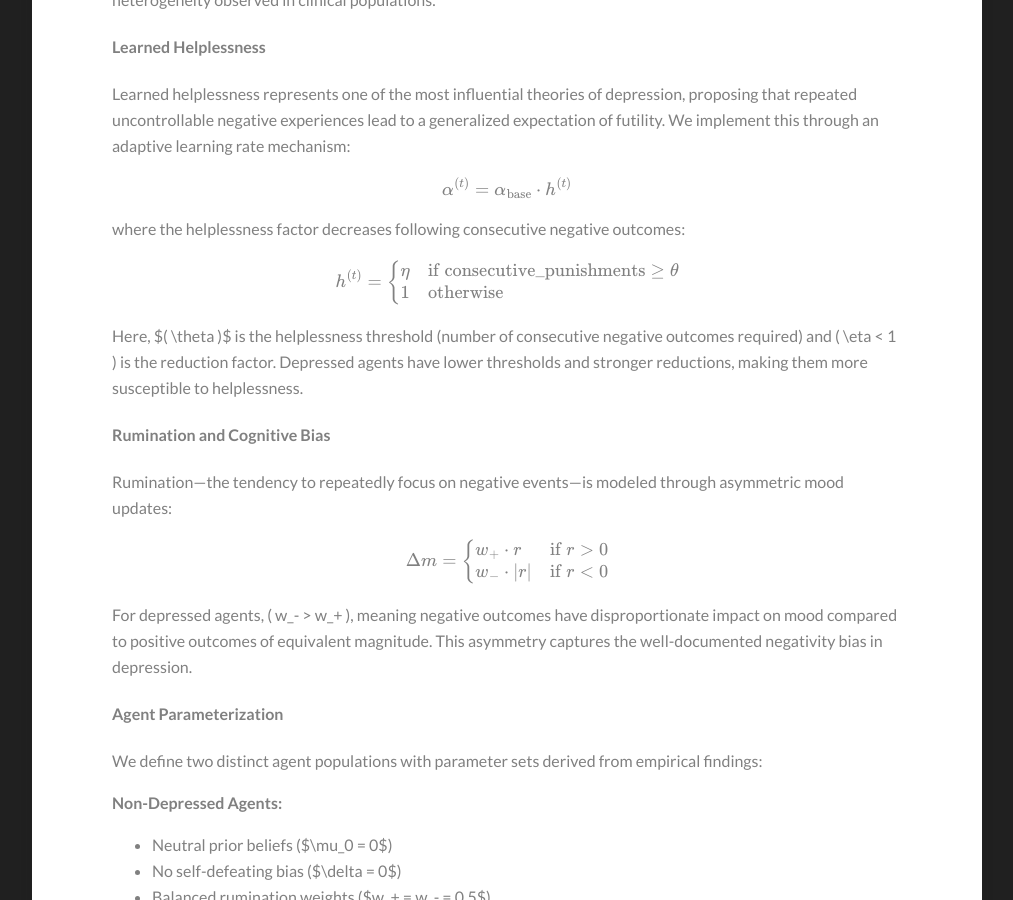
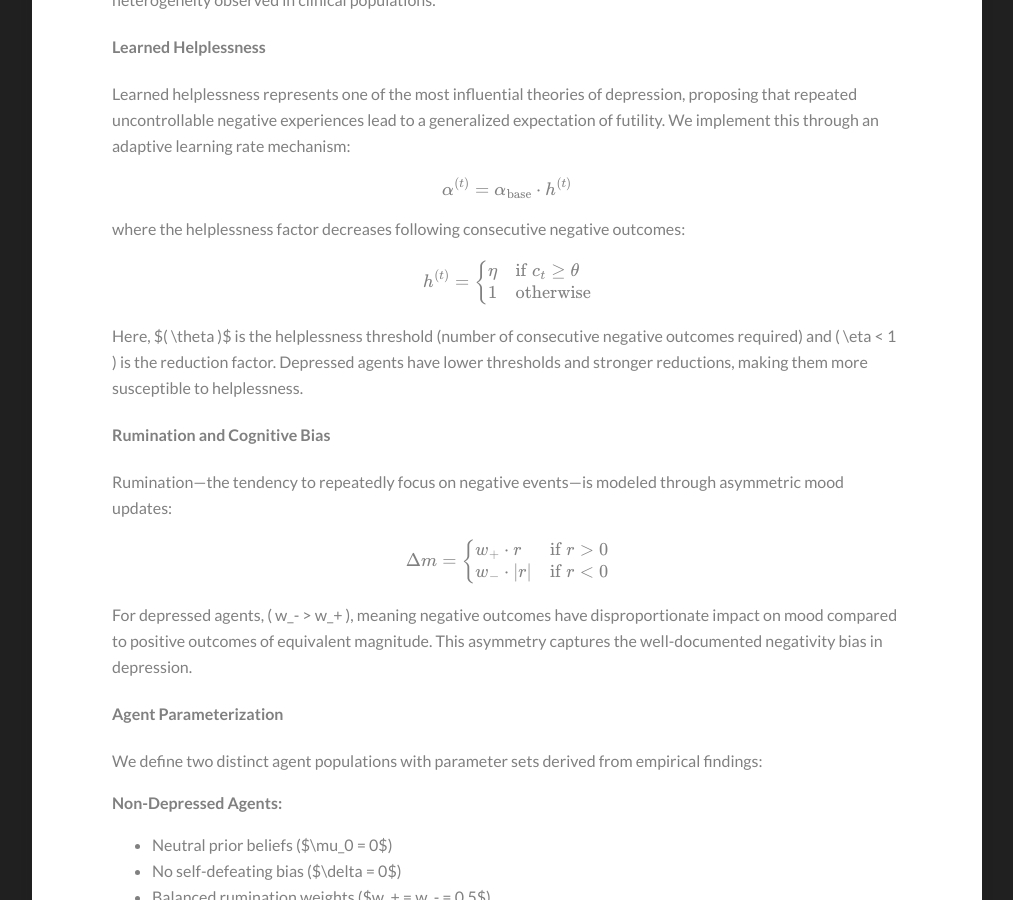
Before and after one commit to Kamran-Afzali/Kamran-Afzali.github.io, a Jekyll site: the page built from _posts/2026-07-24-Q-Learning_DEP_2.md, in a window 1280 px wide and 900 px high, scrolled down 4921 px. Shown: the whole window, without its empty margins (133-1146 px from the left). Built offline with Jekyll 4.4.1, drawn with Linux system fonts in a browser that asks for light colours; our own code applies the rules of GitHub Pages for plain Markdown files; formulas are drawn with MathJax 3.

Commit message:
Update 2026-07-24-Q-Learning_DEP_2.md

```diff
--- a/_posts/2026-07-24-Q-Learning_DEP_2.md
+++ b/_posts/2026-07-24-Q-Learning_DEP_2.md
@@ -161,7 +161,7 @@ where the helplessness factor decreases following consecutive negative outcomes:
 $$
 h^{(t)} =
 \begin{cases}
-\eta & \text{if } \text{consecutive\_punishments} \geq \theta \\
+\eta & \text{if } c_t \geq \theta \\
 1 & \text{otherwise}
 \end{cases}
 $$
```
